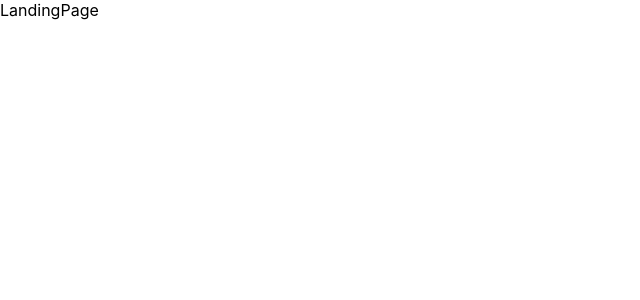
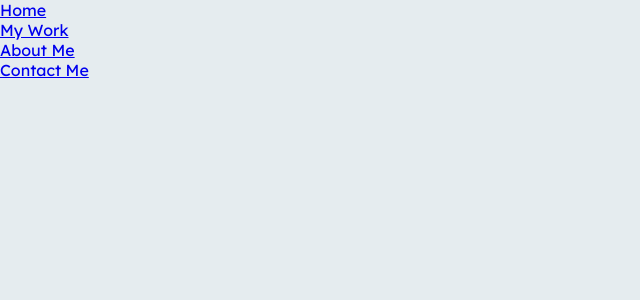
Before and after one commit to Inaboya/ada_portfolio, a React (Create React App) app: page / in a window 1280 px wide. Shown: the top 300 px of the page, without its empty margins (0-640 px from the left). Built offline with nearby package versions, Linux system fonts and the light colour scheme.

Commit message:
build navbar

```diff
--- a/package.json
+++ b/package.json
@@ -12,6 +12,7 @@
     "@types/react-dom": "^18.0.0",
     "react": "^18.2.0",
     "react-dom": "^18.2.0",
+    "react-router-dom": "^6.14.1",
     "react-scripts": "5.0.1",
     "typescript": "^4.4.2",
     "web-vitals": "^2.1.0"
--- a/src/App.css
+++ b/src/App.css
@@ -1,5 +1,15 @@
+@import url('https://fonts.googleapis.com/css2?family=Lexend+Deca&display=swap');
+
 * {
   margin: 0;
   padding: 0;
   box-sizing: border-box;
 }
+
+.container {
+  width: 100%;
+  height: 100vh;
+  background: #E5ECEF;
+  font-family: "Lexend Deca", "Montserrat", sans-serif;
+  font-weight: 400;
+}
--- a/src/App.tsx
+++ b/src/App.tsx
@@ -1,11 +1,12 @@
 import React from 'react';
 import LandingPage from './page/LandingPage';
+import "./App.css";
 
 function App() {
   return (
-    <>
+    <div className='container'>
       <LandingPage />
-    </>
+    </div>
   );
 }
 
--- /dev/null
+++ b/src/components/Navbar.tsx
@@ -0,0 +1,34 @@
+import React from "react";
+import { Link } from "react-router-dom";
+
+const Navbar: React.FC = () => {
+    return (
+        <div className="navbar__container">
+            <div className="navbar__wrapper">
+                <div className="logo-container"></div>
+
+                <div className="navbar__menu">
+                    <ul className="navbar__menu--items">
+                        <li className="navbar__menu--item">
+                            <Link to="/">Home</Link>
+                        </li>
+
+                        <li className="navbar__menu--item">
+                            <Link to="/work">My Work</Link>
+                        </li>
+
+                        <li className="navbar__menu--item">
+                            <Link to="/about">About Me</Link>
+                        </li>
+
+                        <li className="navbar__menu--item">
+                            <Link to="/contact">Contact Me</Link>
+                        </li>
+                    </ul>
+                </div>
+            </div>
+        </div>
+    );
+};
+
+export default Navbar;
--- a/src/page/LandingPage.tsx
+++ b/src/page/LandingPage.tsx
@@ -1,9 +1,19 @@
-import React from 'react'
+import React from "react";
+import Navbar from "../components/Navbar";
+import { BrowserRouter as Router, Routes, Route } from "react-router-dom";
+
 
 const LandingPage: React.FC = () => {
   return (
-    <div>LandingPage</div>
-  )
-}
+    <div className="container">
+        <Router>
+        <div className="header-container">
+        <Navbar />
+      </div>
+        </Router>
 
-export default LandingPage
+    </div>
+  );
+};
+
+export default LandingPage;
```
Also changed, not shown: 1 other file (tests, documents, lock files or other folders).
